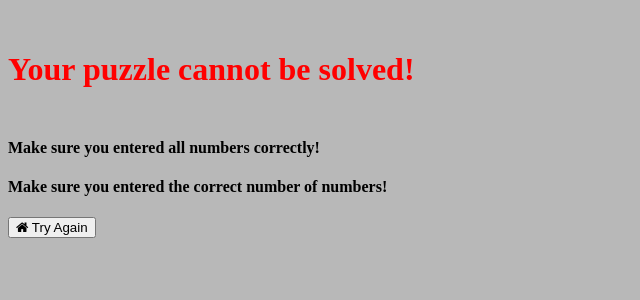
After one commit to Krizsan0596/PySudokuOld, a Flask app: page /unsolvable in a window 1280 px wide. The commit adds this page. Shown: the top 300 px of the page, without its empty margins (0-640 px from the left). Run offline with Flask 2, Linux system fonts and the light colour scheme.

Commit message:
Added Dockerfile, add unsolvable file

```diff
--- a/main.py
+++ b/main.py
@@ -81,9 +81,15 @@ def get_table():
         sudoku[8] = split_str(str(request.form['ninrow']))
         return redirect(url_for('return_solve'))
 
+@app.route('/unsolvable', methods=['GET']) #if sudoku is unsolvable
+def unsolvable():
+    return render_template('unsolvable.html')
+
 @app.route('/solve', methods=['GET']) #return solved sudoku
 def return_solve():
-    solve(sudoku)
+    solvable = solve(sudoku)
+    if not solvable:
+        return redirect(url_for('unsolvable'))
     solved = display(sudoku)
     print(solved)
     return render_template('solve.html', solved_puzzle=solved)
--- a/requirements.txt
+++ b/requirements.txt
@@ -1 +1 @@
-Flask==1.1.2
+Flask==2.0.3
--- a/static/styles/solved.css
+++ b/static/styles/solved.css
@@ -2,11 +2,15 @@ body{
     background-color: #b8b8b8;
 }
 
-#title{
+#solved{
     color: greenyellow;
     line-height: 3em;
 }
-#solved{
+#unsolved{
+    color: red;
+    line-height: 3em;
+}
+#puzzle{
     line-height: 1px;
     font-style: playfair display;
 
--- a/templates/index.html
+++ b/templates/index.html
@@ -23,4 +23,10 @@
                     <button class="subbutton" type="submit" style="vertical-align:middle"><span>Solve!</span></button>
                 </form>
             </div>
+            <footer>
+                <a href="https://github.com/Krizsan0596/PySudoku" title="Source code on GitHub">
+                    <i class="fa fa-github"></i>
+                </a>
+            </footer>
+        </body>
 </html>
--- /dev/null
+++ b/templates/unsolvable.html
@@ -0,0 +1,24 @@
+<!DOCTYPE html>
+<html lang="en">
+<head>
+    <meta charset="UTF-8">
+    <meta http-equiv="X-UA-Compatible" content="IE=edge">
+    <meta name="viewport" content="width=device-width, initial-scale=1.0">
+    <link rel="stylesheet" href="https://cdnjs.cloudflare.com/ajax/libs/font-awesome/4.7.0/css/font-awesome.min.css">
+    <link rel="stylesheet" href="{{ url_for('static',filename='styles/solved.css') }}">
+    <title>Unsolvable Puzzle</title>
+</head>
+<body>
+    <h1 id="unsolved">Your puzzle cannot be solved!</h1>
+    <h4>Make sure you entered all numbers correctly!</h4>
+    <h4>Make sure you entered the correct number of numbers!</h4>
+    <p>
+        <a href="{{ url_for('index') }}">
+            <button class="button">
+                <i class="fa fa-home"></i>
+                Try Again
+            </button>
+        </a>
+    </p>
+</body>
+</html>
```
Also changed, not shown: templates/solve.html (+8 -2 lines), README.md, 1 other file.
